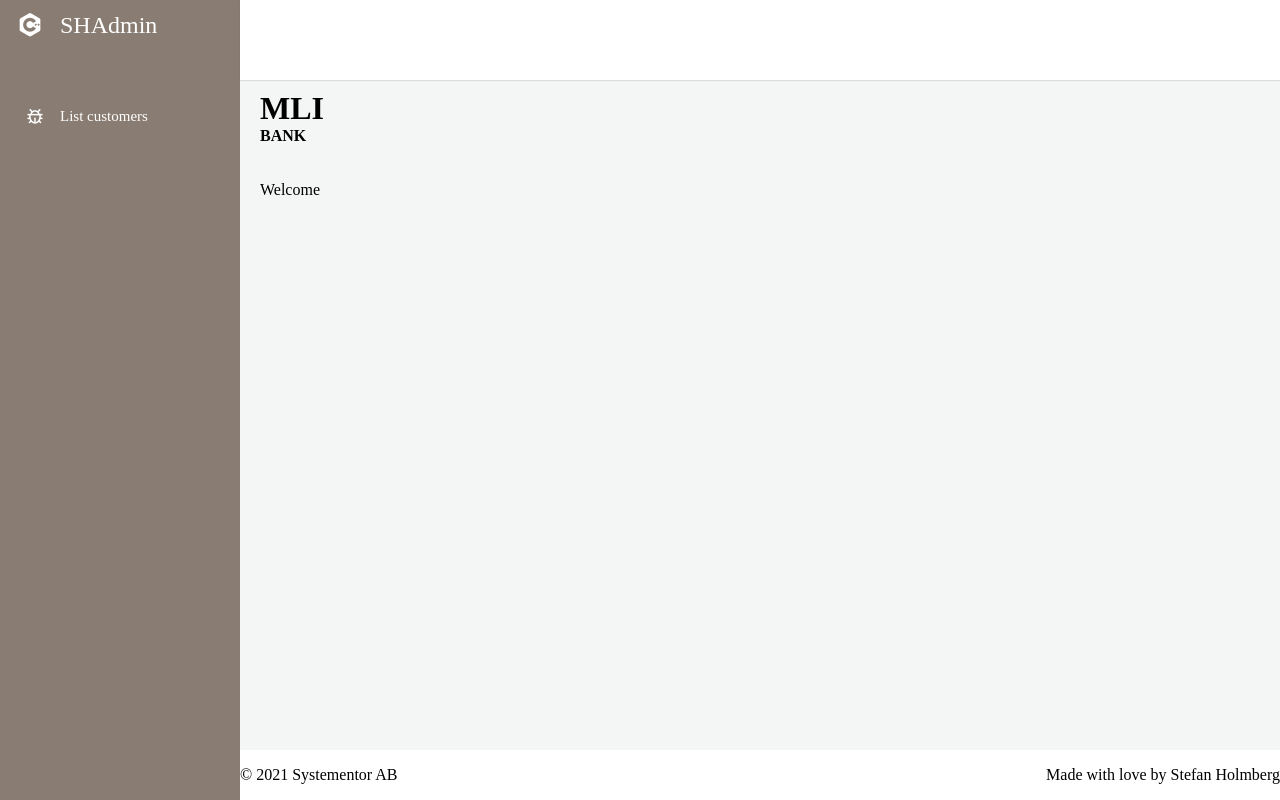
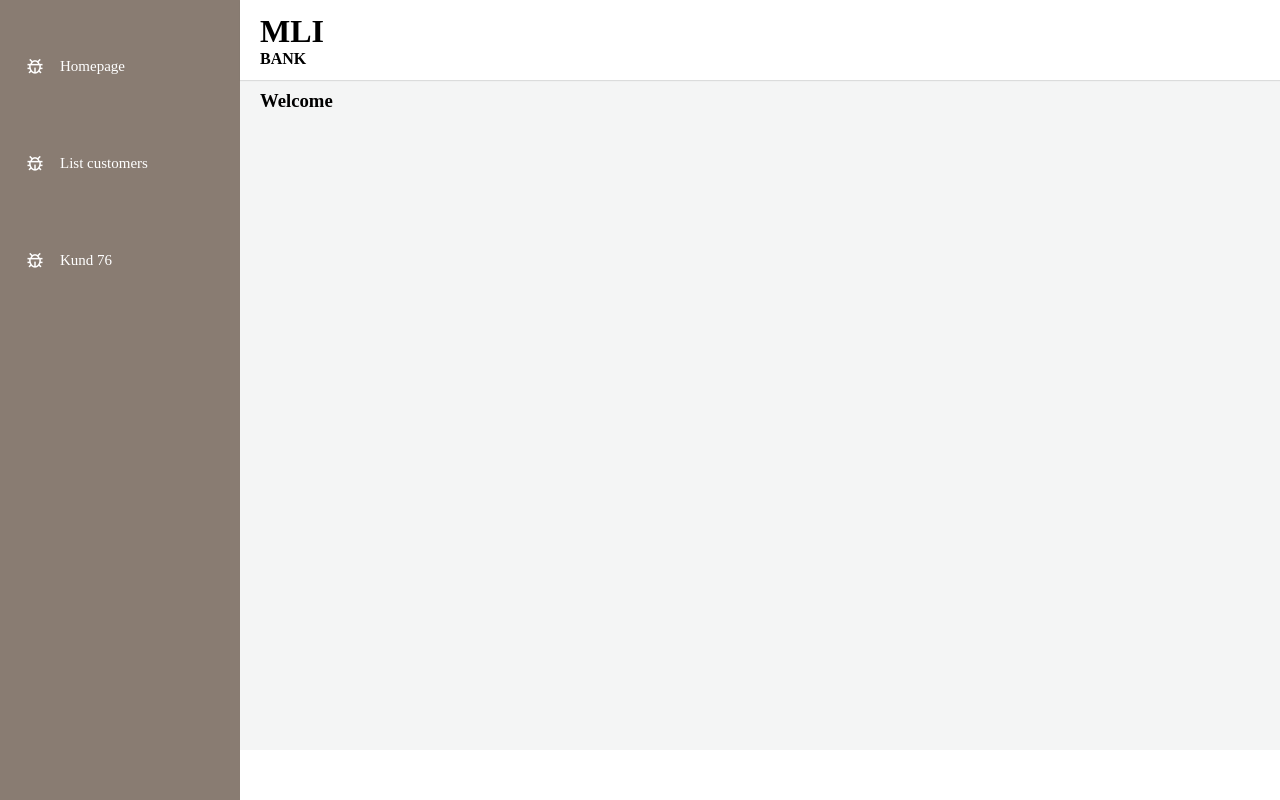
Before and after one commit to EmmelieGren/Webbsite-Bank, a Flask app: page / in a window 1280 px wide. Run offline with Flask 3, Linux system fonts and the light colour scheme; parts of the project's set-up code (start-up, migrations or seed data) failed here and were passed over; some web fonts are replaced.

Commit message:
fixat headern

```diff
--- a/static/style.css
+++ b/static/style.css
@@ -265,28 +265,6 @@ small {
 
 
 
-.field-validation-error {
-    width: 100%;
-    margin-top: .25rem;
-    font-size: 80%;
-    color: #dc3545;
-}
-
-
 td i {
     font-size: 30px;
 }
-
-
-
-#playlist tbody tr.even td {
-    background-color: #eee;
-  }
-  #playlist tbody tr.odd  td {
-    background-color: #fff;
-  }
-
-
-  .help-block{
-      color:red;
-  }
--- a/templates/baseTemplate.html
+++ b/templates/baseTemplate.html
@@ -15,22 +15,33 @@
     <div class="grid-container">
         <header class="header">
             <div class="header__avatar">
-
+                {% block head %}
+                {% endblock %}
 
             </div>
           </header>
           <aside class="sidenav">
-              <div class="sidenav__logo">
-                <i class="bx bxl-c-plus-plus"></i>
-                <span class="sidenav__logo_name">SHAdmin</span>
-              </div>
+
+              <ul class="sidenav__list">
+                <li class="sidenav__list-item {{ 'active' if activePage == 'customersPage' }}">
+                    <a href="/">
+                        <i class="bx bx-bug"></i>
+                        Homepage</a>
+                </li>
+              </ul>
               <ul class="sidenav__list">
                 <li class="sidenav__list-item {{ 'active' if activePage == 'customersPage' }}">
                     <a href="/customers">
                         <i class="bx bx-bug"></i>
                         List customers</a>
                 </li>
-
+              </ul>
+              <ul class="sidenav__list">
+                <li class="sidenav__list-item {{ 'active' if activePage == 'customersPage' }}">
+                    <a href="/customer/76">
+                        <i class="bx bx-bug"></i>
+                        Kund 76</a>
+                </li>
               </ul>
           </aside>
         <main class="main">
@@ -39,8 +50,6 @@
         </main>
         <footer class="footer">
             {% block footer %}
-                <div class="footer__copyright">&copy; 2021 Systementor AB</div>
-                <div class="footer__signature">Made with love by Stefan Holmberg</div>
             {% endblock %}
         </footer>
     </div>
--- a/templates/customer.html
+++ b/templates/customer.html
@@ -6,6 +6,11 @@ Kundsida {{ customer.GivenName }} {{ customer.Surname }}
 
 {% endblock %}
 
+{% block head %}
+<h1>MLI</h1>
+<h4>BANK</h4>
+{% endblock %}
+
 {% block content %}
 
 <h1>{{ customer.GivenName }} {{ customer.Surname }}</h1>
--- a/templates/index.html
+++ b/templates/index.html
@@ -1,16 +1,19 @@
 {% extends "basetemplate.html" %}
+
+
 
 {% block title %}
 Startsidan
 {% endblock %}
 
+{% block head %}
+<h1>MLI</h1>
+<h4>BANK</h4>
+{% endblock %}
 
 {% block content %}
 
-<h1>MLI</h1>
-<h4>BANK</h4>
-<br></br>
-<p>Welcome</p>
+<h3>Welcome</h3>
 
 
 {% endblock %}
```
Also changed, not shown: templates/customers.html (+12 -10 lines).
